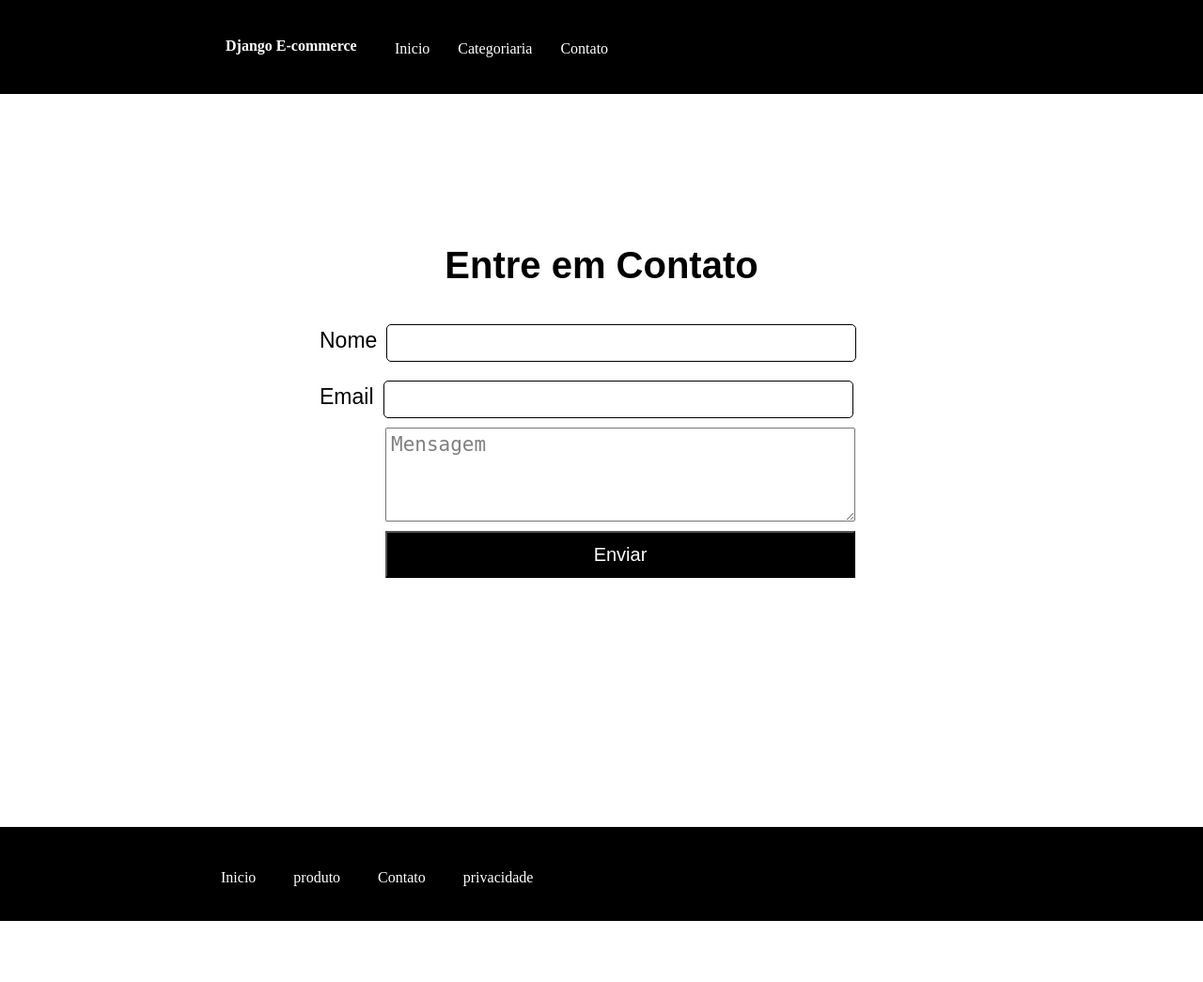
After one commit to jtk15/DjangoEcommerce, a Django app: page /contact/ in a window 1280 px wide. The commit adds this page. Shown: the whole page at 94% size. Run offline with Django 5.2, Linux system fonts and the light colour scheme.

Commit message:
Foi implementado a estrutura de layout da aplicação, páginas de inicio, contato, privacidade, produto
Foi adicionado as rotas , também foi criado as views e criado cada arquivo html corresponde a cada página e adicionado os estilos

```diff
--- a/app/urls.py
+++ b/app/urls.py
@@ -15,13 +15,9 @@ Including another URLconf
     2. Add a URL to urlpatterns:  path('blog/', include('blog.urls'))
 """
 from django.contrib import admin
-from django.urls import path
-
-
-from ecommerce.views import index
-
+from django.urls import path, include
 
 urlpatterns = [
     path('admin/', admin.site.urls),
-    path('', index)
+    path('', include('ecommerce.urls'))
 ]
--- a/ecommerce/static/style.css
+++ b/ecommerce/static/style.css
@@ -1,3 +1,143 @@
-body {
-    background-color: red;
+*{
+    margin: 0;
+    padding: 0;
 }
+
+
+header {
+    background-color: black;
+    width: 100%;
+    height: 100px;
+    color:#fff;
+}
+
+header h4 {
+    padding:40px;
+    margin-left:200px;
+}
+
+header ul {
+    margin:auto;
+    width:500px;
+    margin-top:-55px;
+}
+
+header li {
+    float:left;
+    margin-left: 30px;
+    list-style: none;
+}
+
+header li a{
+    color:#fff;
+    text-decoration: none;
+}
+
+/*******************************/
+/*Section*/
+
+section {
+    height: 447px;
+    font-family: arial;
+    width: 100%;
+    height: 680px;
+    margin:100px auto auto auto;
+
+}
+
+
+section form{
+    width: 600px;
+    height: 700px;
+    margin:auto;
+    padding: 10px;
+}
+
+
+section h1 {
+
+}
+
+section h2 {
+
+}
+
+section button {
+    width: 500px;
+    height: 50px;
+    background-color: #000;
+    color: #fff;
+    font-size: 20px;
+    font-family: arial;
+    margin-top:10px ;
+    margin-left: 70px;
+}
+
+/*******************************/
+/*Footer*/
+
+footer {
+    background-color: black;
+    width: 100%;
+    height: 100px;
+    color:#fff;
+}
+
+footer ul{
+    width:500px;
+    margin-left:200px;
+}
+
+
+footer li{
+    float:left;
+    margin-left: 30px;
+    list-style: none;
+    padding:5px;
+    margin-top:40px;
+
+}
+
+footer li a{
+    color:#fff;
+    text-decoration: none;
+}
+
+
+/*******************************/
+/*Página de conato*/
+
+section h1 {
+    font-size: 40px;
+    font-family: arial;
+    padding: 20px;
+    text-align: center;
+
+
+}
+
+.form-contact {
+
+}
+
+.form-contact label{
+   font-size: 23px;
+}
+
+
+.form-contact input {
+    width:500px;
+    height: 40px;
+    border-radius: 5px;
+    border:solid 1px #000;
+    margin:10px;
+}
+
+.form-contact textarea{
+   width: 500px;
+   height: 100px;
+   margin-left: 70px;
+   color: gray;
+   font-size: 21px;
+   padding: 5px;
+ }
--- /dev/null
+++ b/ecommerce/templates/base.html
@@ -0,0 +1,41 @@
+<html>
+    {% load static %}
+    <head>
+        <title>{% block title%}Base html{% endblock %}</title>
+        <link rel='stylesheet' href={% static '/style.css' %}>
+    </head>
+    <body>
+        <header>
+            <h4>Django E-commerce</h4>
+            <ul>
+                <li><a href="/">Inicio</a></li>
+                <li><a href="/category">Categoriaria</a></li>
+                <li><a href="/contact">Contato</a></li>
+            </ul>
+        </header>
+        <section>
+            <h1>
+            {% block container %}
+                Django E-commerce
+            {% endblock %}
+            </h1>
+        </section>
+        <footer>
+            <ul>
+                <li><a href="/">Inicio</a></li>
+                <li><a href="/product">produto</a></li>
+                <li><a href="/contact">Contato</a></li>
+                <li><a href="/privacy">privacidade</a></li>
+            </ul>
+        </footer>
+
+        {% comment %} {{title}}
+
+        {% for name in texts %}
+            {{name}}
+            {% if not forloop.last %}
+
+            {% endif %}
+        {% endfor %} {% endcomment %}
+    </body>
+</html>
--- /dev/null
+++ b/ecommerce/templates/contact.html
@@ -0,0 +1,17 @@
+{% extends 'base.html' %}
+{% block title%}
+   Contato
+{% endblock %}
+
+{% block container %}
+<h1>Entre em Contato</h1>
+
+<form class="form-contact">
+    <label>Nome</label></label><input type="email" name="" placeholder="">
+    <br><label>Email</label><input type="email" name="" placeholder="">
+    <br>
+    <textarea >Mensagem
+    </textarea>
+    <button>Enviar</button>
+</form>
+{% endblock %}
--- /dev/null
+++ b/ecommerce/urls.py
@@ -0,0 +1,13 @@
+from django.urls import path
+
+
+from ecommerce.views import index, contact, category, privacy, product
+
+
+urlpatterns = [
+    path('', index),
+    path('contact/', contact),
+    path('category/', category),
+    path('privacy/', privacy),
+    path('product/', product),
+]
--- a/ecommerce/views.py
+++ b/ecommerce/views.py
@@ -12,3 +12,20 @@ def index(request):
     }
 
     return render(request, 'index.html', contexts)
+
+def contact(request):
+
+    return render(request, 'contact.html')
+
+def category(request):
+
+    return render(request, 'category.html')
+
+
+def privacy(request):
+
+    return render(request, 'privacy.html')
+
+def product(request):
+
+    return render(request, 'product.html')
```
Also changed, not shown: ecommerce/templates/category.html (added, +7 -0 lines), ecommerce/templates/index.html (+4 -16 lines), ecommerce/templates/privacy.html (added, +7 -0 lines), ecommerce/templates/product.html (added, +8 -0 lines).
